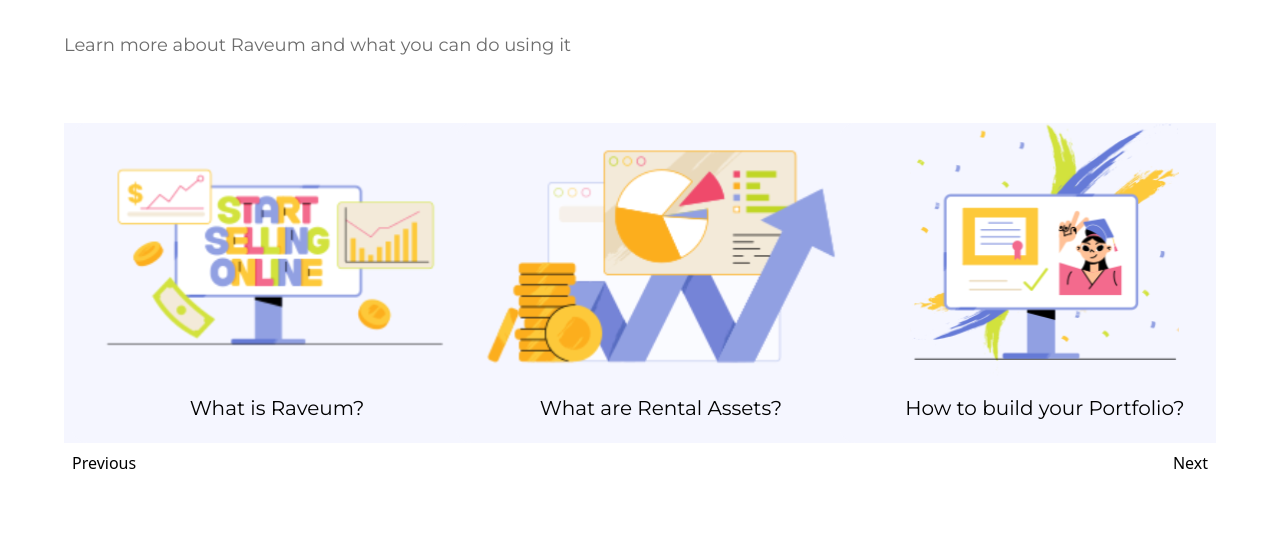
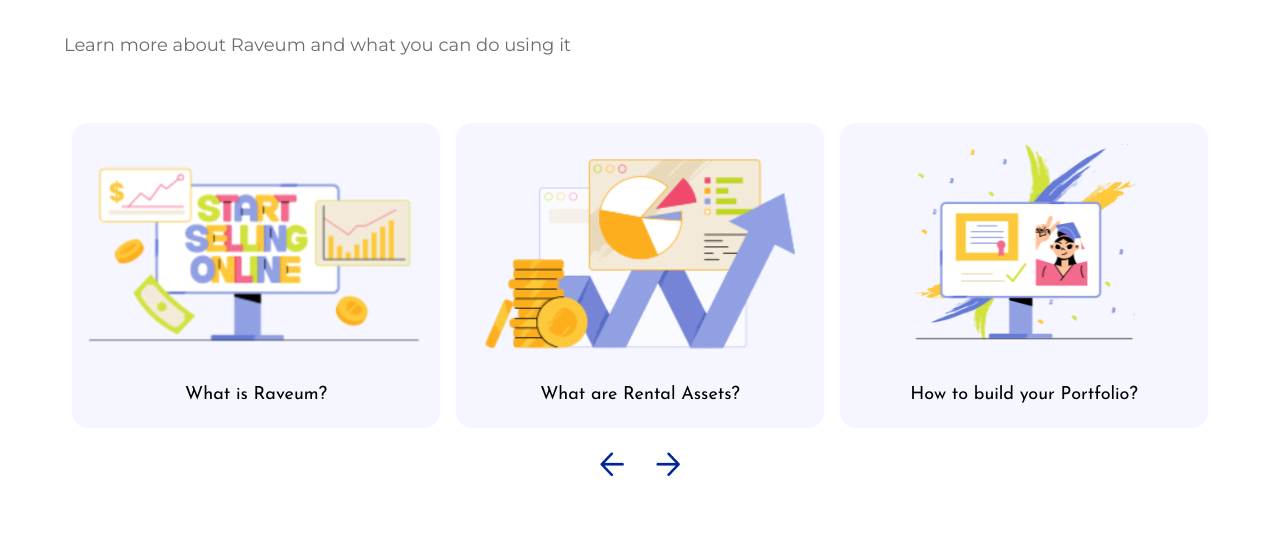
Before and after one commit to Raveum/landingPage, a React (Vite) app: page / in a window 1280 px wide. Shown: the part 3902-4436 px from the top of the page. Built offline with nearby package versions, Linux system fonts and the light colour scheme; a web font is replaced by a local one; what vex-js would draw is missing.

Commit message:
Updated Raveum101

```diff
--- a/src/assets/index.js
+++ b/src/assets/index.js
@@ -29,6 +29,8 @@
 import searchImg from './search.png'
 import mbHero from './mbHero.png'
 import investIcon from './investIcon.png'
+import arrowLeft from './arrowLeft.png'
+import arrowRight1 from './arrowRight.png'
 
 export {
     headerLogo,
@@ -62,4 +64,6 @@
     searchImg,
     mbHero,
     investIcon,
+    arrowLeft,
+    arrowRight1,
 }
--- a/src/components/InfoCard.jsx
+++ b/src/components/InfoCard.jsx
@@ -1,15 +1,13 @@
-const InfoCard = ({ imgURL, info }) => {
+const InfoCard = ({ imgURL, info}) => {
     return (
-        <div className='bg-pale-blue flex flex-col items-center justify-start rounded-[16px]' style={{ width: '410px', height: '320px', boxSizing: 'border-box' }}>
-            <div className="flex justify-center items-start w-full h-full border-emerald-950">
-                <img src={imgURL} alt="" style={{ width: '368px', height: '263px' }} />
+        <div className='flex bg-pale-blue flex-1 flex-col w-full max-sm:w-full gap-5 rounded-[16px]'>
+            <div className= "mt-5 flex item-center justify-center">
+                <img src={imgURL} className='w-[362px] h-[218px]' />
             </div>
-
-            <p className='text-center font-montserrat text-xl leading-normal pb-5 px-5'>
-                {info}
+            <p className='pb-5 font-josefin item-center justify-center flex text-lg leading-normal'>
+            {info}
             </p>
         </div>
-
 
     );
 }
--- a/src/sections/Raveum101.jsx
+++ b/src/sections/Raveum101.jsx
@@ -4,6 +4,7 @@
 import InfoCard from '../components/InfoCard';
 import "slick-carousel/slick/slick.css";
 import "slick-carousel/slick/slick-theme.css";
+import { arrowLeft, arrowRight1 } from '../assets';
 
 const Raveum101 = () => {
     const sliderRef = useRef(null);
@@ -42,25 +43,26 @@
                 </h2>
                 <p className="info-text">Learn more about Raveum and what you can do using it</p>
             </div>
-            <div className="relative mt-16">
+            <div className="mt-16">
                 <Slider ref={sliderRef} {...settings}>
                     {raveuminfo.map((card) => (
-                        <div key={card.label} className="px-2">
+                        <div key={card.label} className="px-2 gap-4">
                             <InfoCard {...card} />
                         </div>
                     ))}
                 </Slider>
-                {/* Optionally add custom navigation arrows */}
+                <div className="flex items-center justify-center mt-4">
                     <button
-                    className="absolute left-0 z-10 bg-white bg-opacity-50 p-2"
+                        className="mx-2 z-10 bg-white bg-opacity-50 p-2 flex items-center justify-center"
                         onClick={() => sliderRef.current.slickPrev()}>
-                    Previous
+                        <img src={arrowLeft} alt="Previous" className="w-6 h-6"/>
                     </button>
                     <button
-                    className="absolute right-0 z-10 bg-white bg-opacity-50 p-2"
+                        className="mx-2 z-10 bg-white bg-opacity-50 p-2 flex items-center justify-center"
                         onClick={() => sliderRef.current.slickNext()}>
-                    Next
+                        <img src={arrowRight1} alt="Next" className="w-6 h-6"/>
                     </button>
+                </div>
             </div>
         </section>
     );
--- a/src/sections/Trending.jsx
+++ b/src/sections/Trending.jsx
@@ -84,7 +84,6 @@
                         </div>
                     ))}
                 </Slider>
-                {/* Custom navigation buttons */}
                 <button
                     className="absolute left-0 z-10 bg-white bg-opacity-50 p-2"
                     onClick={() => sliderRef.current.slickPrev()}>
```
Also changed, not shown: src/assets/arrowLeft.png (added), src/assets/arrowRight.png (added). Lines whose indentation alone changed are shown as unchanged.
